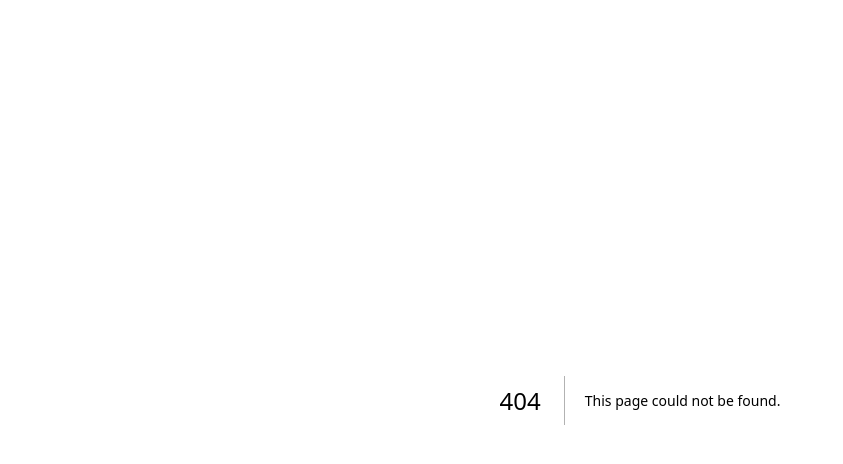
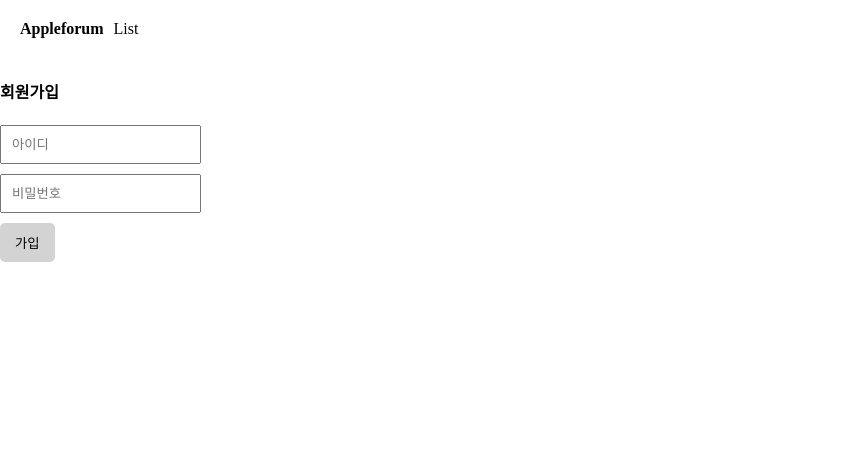
Before and after one commit to kik87827/forum202604, a Next.js app: page /member in a window 1280 px wide. Before the commit this address had no page. Shown: the top 464 px of the page, without its empty margins (0-843 px from the left). Built offline with nearby package versions, Linux system fonts and the light colour scheme.

Commit message:
글수정기능

```diff
--- a/app/globals.css
+++ b/app/globals.css
@@ -47,3 +47,19 @@ button {
   border: none;
   border-radius: 5px;
 }
+a {
+  text-decoration: none;
+  color: black;
+}
+.navbar {
+  background: white;
+  padding: 20px;
+}
+.navbar a {
+  margin-right: 10px;
+  text-decoration: none;
+  color: black;
+}
+.logo {
+  font-weight: bold;
+}
--- a/app/layout.js
+++ b/app/layout.js
@@ -1,26 +1,21 @@
-import localFont from "next/font/local";
-import "./globals.css";
-
-const geistSans = localFont({
-  src: "./fonts/GeistVF.woff",
-  variable: "--font-geist-sans",
-  weight: "100 900",
-});
-const geistMono = localFont({
-  src: "./fonts/GeistMonoVF.woff",
-  variable: "--font-geist-mono",
-  weight: "100 900",
-});
+import Link from 'next/link';
+import './globals.css';
 
 export const metadata = {
-  title: "Create Next App",
-  description: "Generated by create next app",
+  title: 'Create Next App',
+  description: 'Generated by create next app',
 };
 
 export default function RootLayout({ children }) {
   return (
     <html lang="en">
-      <body className={`${geistSans.variable} ${geistMono.variable}`}>
+      <body>
+        <div className="navbar">
+          <Link href="/" className="logo">
+            Appleforum
+          </Link>
+          <Link href="/list">List</Link>
+        </div>
         {children}
       </body>
     </html>
--- /dev/null
+++ b/app/member/page.js
@@ -0,0 +1,14 @@
+import React from 'react';
+
+export default function handler() {
+  return (
+    <div>
+      <h4>회원가입</h4>
+      <form action="/api/member/data" method="POST">
+        <input name="userid" placeholder="아이디" />
+        <input name="userpw" placeholder="비밀번호" />
+        <button type="submit">가입</button>
+      </form>
+    </div>
+  );
+}
--- a/pages/api/list.js
+++ b/pages/api/list.js
@@ -1,11 +1,11 @@
 import { connectDB } from '@/util/database';
 import React from 'react';
 
-export default async function handler(response, answer) {
+export default async function handler(request, response) {
   const client = await connectDB;
   const db = client.db('forum_2025');
   let result = await db.collection('post').find().toArray();
-  if (response.method === 'GET') {
-    return answer.status(200).json(result);
+  if (request.method === 'GET') {
+    return response.status(200).json(result);
   }
 }
--- /dev/null
+++ b/pages/api/member/data.js
@@ -0,0 +1,20 @@
+import { connectDB } from '@/util/database';
+
+export default async function handler(request, response) {
+  if (request.method === 'POST') {
+    console.log(request.body);
+    if (request.body.userid === '') {
+      return response.status(500).json('아이디를 입력하세요');
+    }
+    if (request.body.userpw === '') {
+      return response.status(500).json('비밀번호를 입력하세요');
+    }
+    try {
+      const db = (await connectDB).db('members');
+      let result = await db.collection('post').insertOne(request.body);
+      return response.status(200).json('회원가입완료');
+    } catch (error) {
+      console.log(error);
+    }
+  }
+}
--- /dev/null
+++ b/pages/api/post/edit.js
@@ -0,0 +1,11 @@
+import { connectDB } from '@/util/database';
+import { ObjectId } from 'mongodb';
+
+export default async function handler(request, response) {
+  if (request.method === 'POST') {
+    let targetObj = { title: request.body.title, content: request.body.content };
+    const db = (await connectDB).db('forum_2025');
+    let result = await db.collection('post').updateOne({ _id: new ObjectId(request.body._id) }, { $set: targetObj });
+    return response.status(200).redirect('/list');
+  }
+}
--- a/pages/api/post/new.js
+++ b/pages/api/post/new.js
@@ -9,8 +9,12 @@ export default async function handler(response, answer) {
     if (response.body.content === '') {
       return answer.status(500).json('내용 입력하세요');
     }
-    const db = (await connectDB).db('forum_2025');
-    let result = await db.collection('post').insertOne(response.body);
-    return answer.status(200).redirect('/list');
+    try {
+      const db = (await connectDB).db('forum_2025');
+      let result = await db.collection('post').insertOne(response.body);
+      return answer.status(200).redirect('/list');
+    } catch (error) {
+      console.log(error);
+    }
   }
 }
--- a/pages/api/test.js
+++ b/pages/api/test.js
@@ -1,4 +1,3 @@
-export default function handler(response, answer) {
-  console.log(123);
-  return answer.status(200).json('처리완료');
+export default function handler(request, response) {
+  return response.status(200).json('처리완료');
 }
--- a/pages/api/time.js
+++ b/pages/api/time.js
@@ -1,7 +1,7 @@
 import React from 'react';
 
-export default function handler(response, answer) {
-  if (response.method === 'GET') {
-    return answer.status(200).json(new Date().toISOString());
+export default function handler(request, response) {
+  if (request.method === 'GET') {
+    return response.status(200).json(new Date().toISOString());
   }
 }
```
Also changed, not shown: app/edit/[id]/page.js (added, +20 -0 lines), app/list/page.js (+8 -5 lines), app/test/page.js (added, +12 -0 lines).
